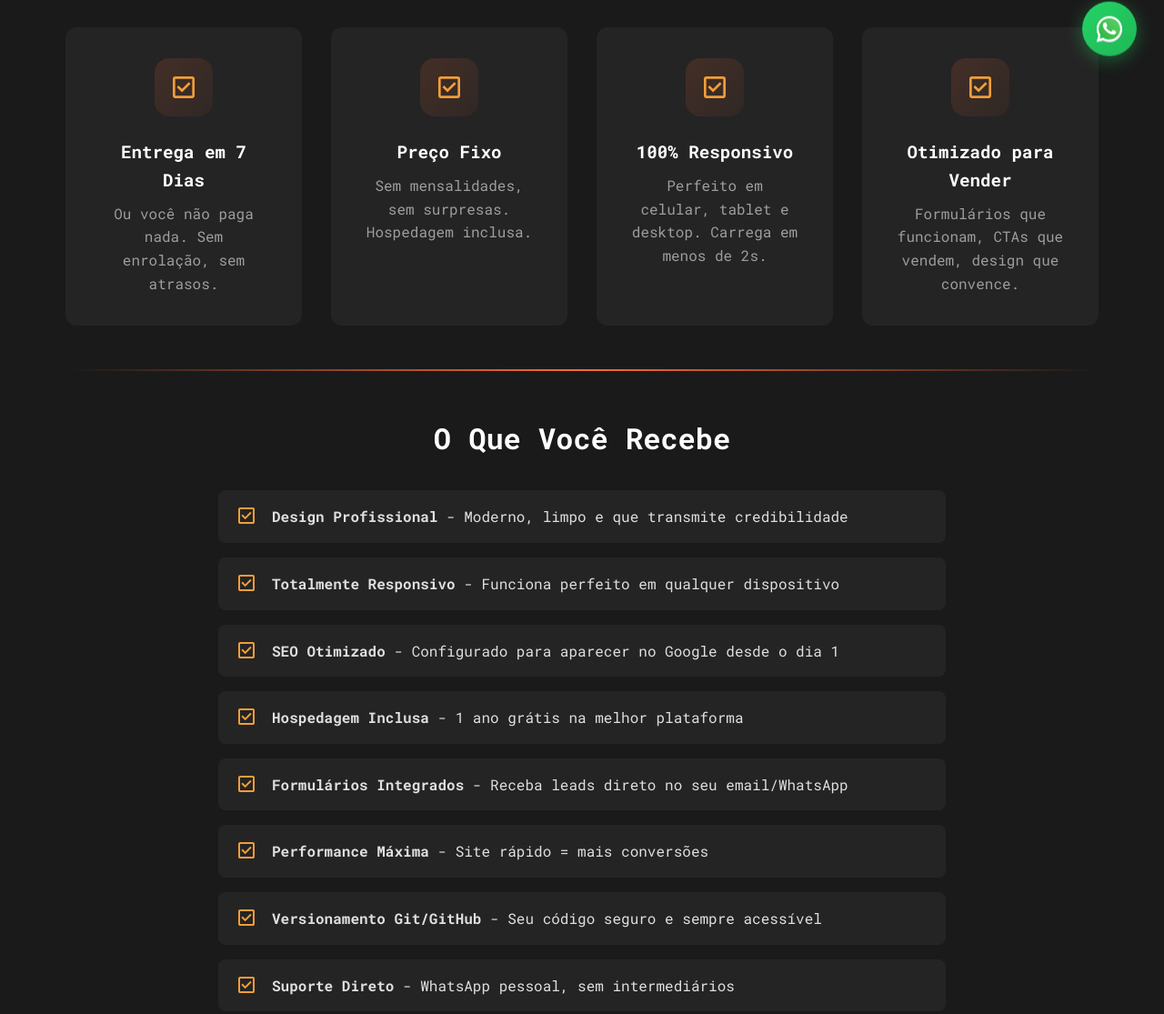
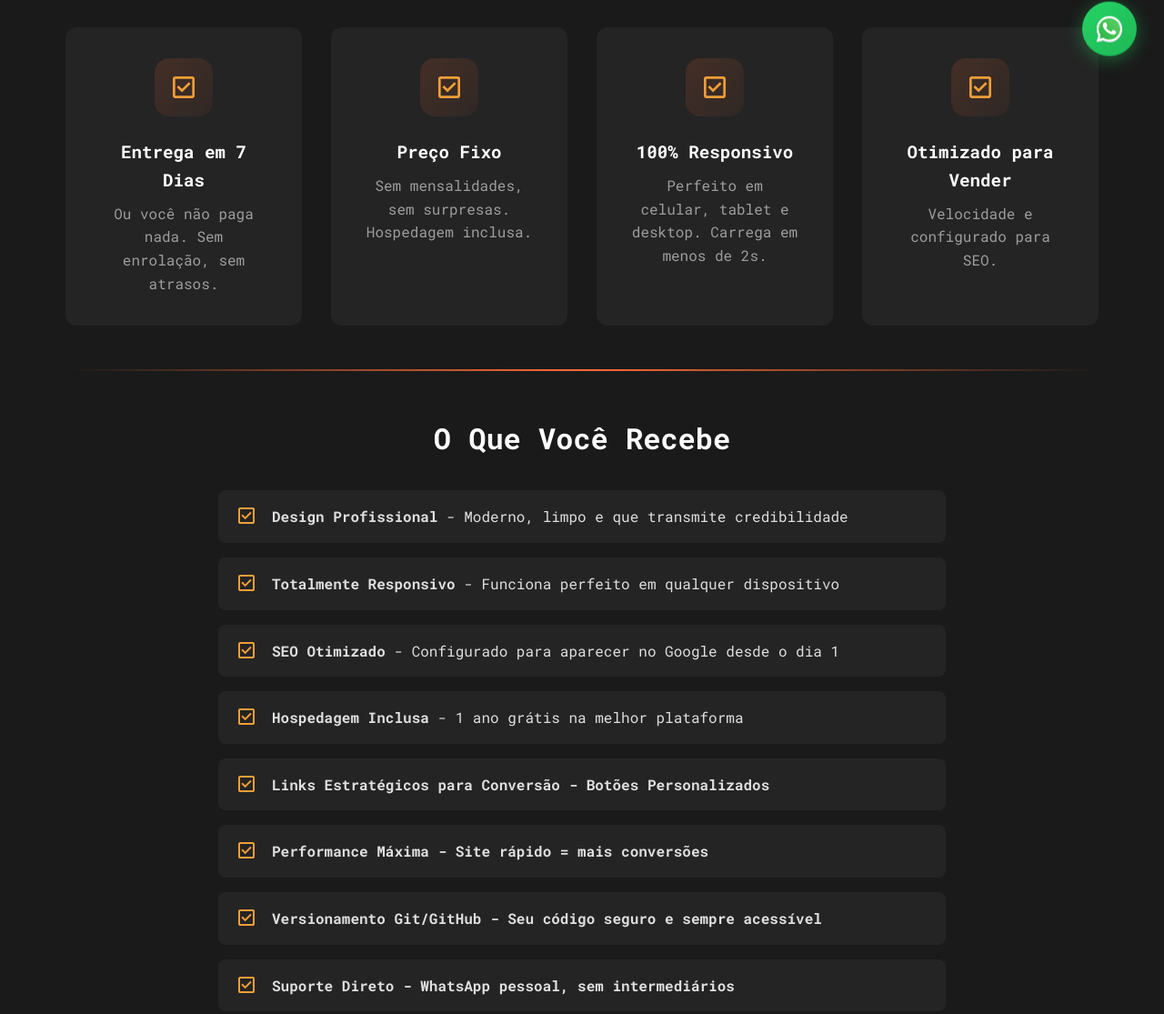
Before and after one commit to devgbr86/profile, a plain HTML site: page index.html in a window 1280 px wide. Shown: the part 706-1821 px from the top of the page at 91% size. Drawn offline with nearby package versions, Linux system fonts and the light colour scheme.

Commit message:
¨copy¨

```diff
--- a/index.html
+++ b/index.html
@@ -115,7 +115,7 @@
                               <img src="./assets/icons/check.svg" class="icon-benefit" alt="">
                          </div>
                          <h3>Otimizado para Vender</h3>
-                         <p>Formulários que funcionam, CTAs que vendem, design que convence.</p>
+                         <p>Velocidade e configurado para SEO.</p>
                     </div>
                </div>
 
@@ -145,8 +145,7 @@
                     </li>
                     <li>
                          <img src="./assets/icons/check.svg" class="icon" alt="">
-                         <span><strong>Formulários Integrados</strong> - Receba leads direto no seu
-                              email/WhatsApp</span>
+                         <span><strong>Links Estratégicos para Conversão<strong> - Botões Personalizados</span>
                     </li>
                     <li>
                          <img src="./assets/icons/check.svg" class="icon" alt="">
@@ -228,7 +227,7 @@
                     <li><img src="./assets/icons/check.svg" class="icon-tiny" alt=""> Animações suaves e profissionais
                     </li>
                     <li><img src="./assets/icons/check.svg" class="icon-tiny" alt=""> SEO configurado e pronto</li>
-                    <li><img src="./assets/icons/check.svg" class="icon-tiny" alt=""> Formulários integrados funcionais
+                    <li><img src="./assets/icons/check.svg" class="icon-tiny" alt=""> Links Estratégicos
                     </li>
                     <li><img src="./assets/icons/check.svg" class="icon-tiny" alt=""> Design moderno e clean</li>
                </ul>
```
